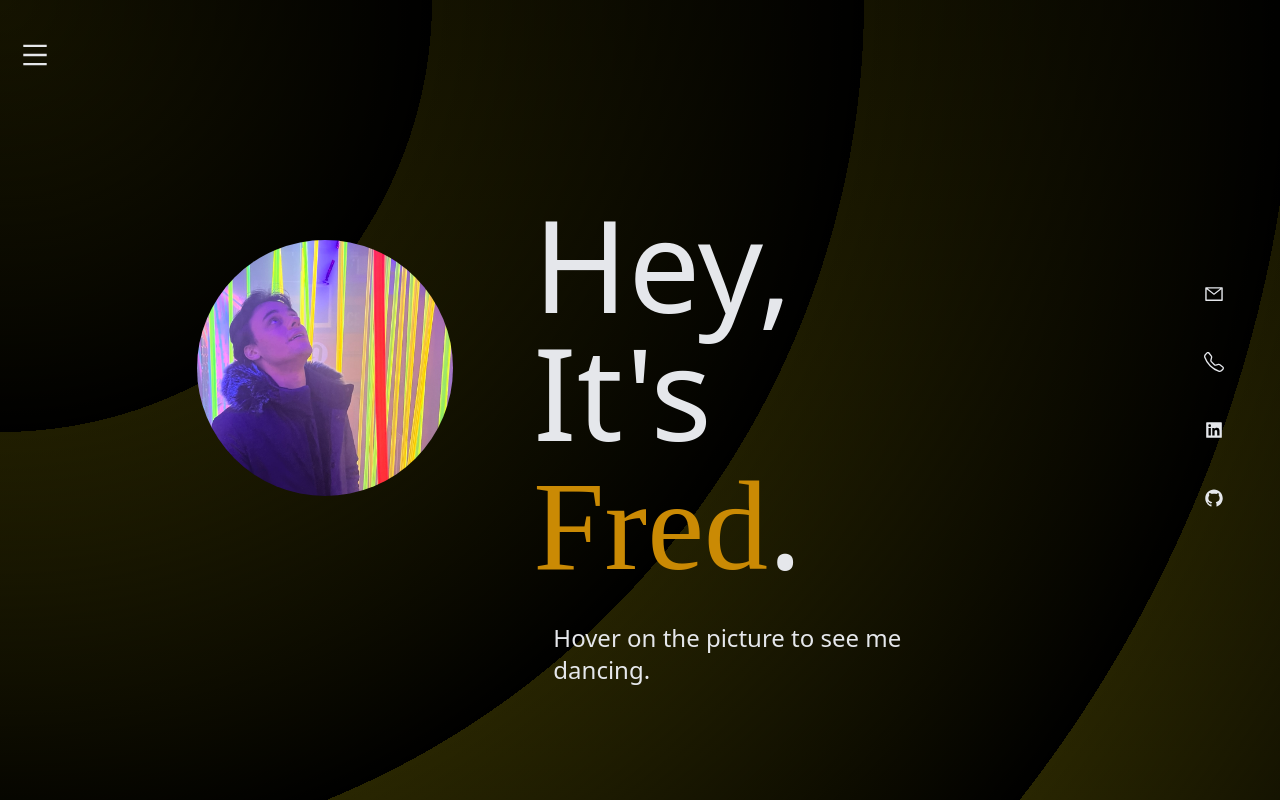
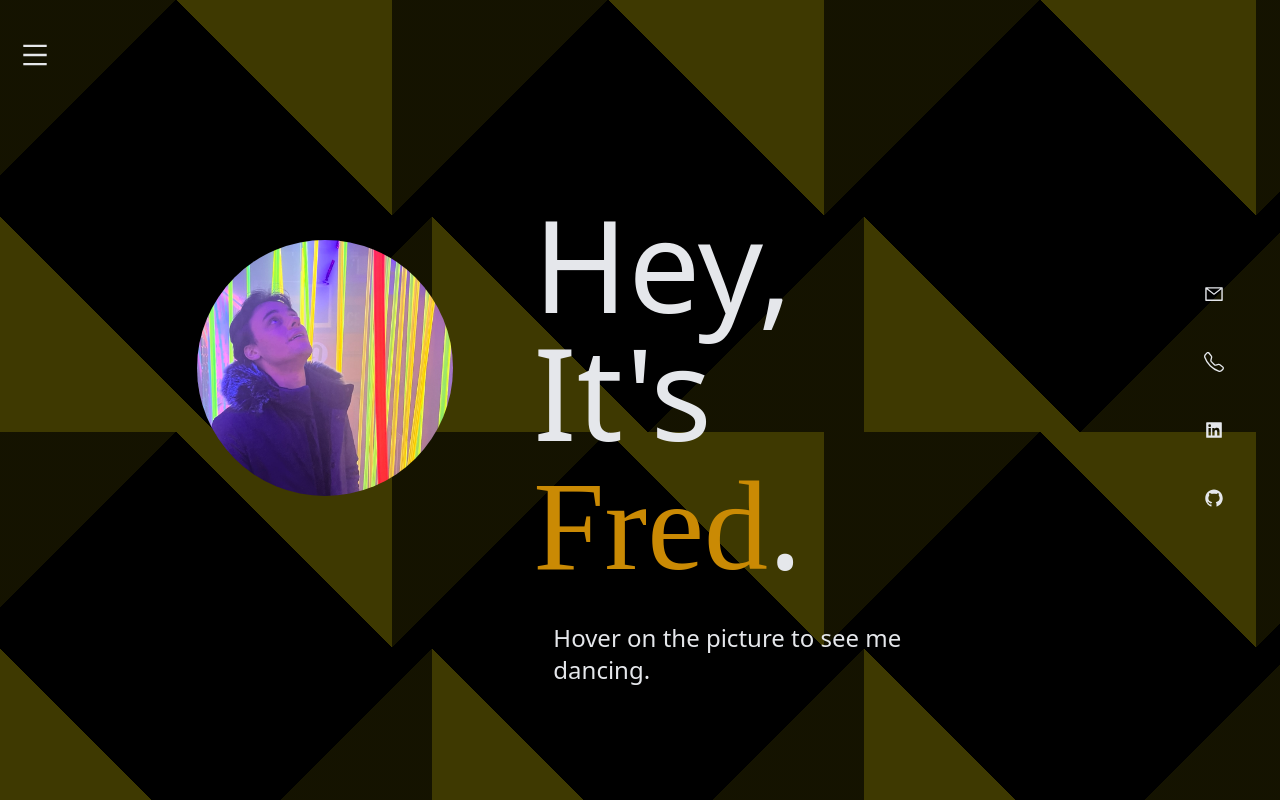
Before and after one commit to Romanief/itsFred, a Next.js app: page / in a window 1280 px wide. Built offline with nearby package versions, Linux system fonts and the light colour scheme.

Commit message:
Changed background

```diff
--- a/src/pages/index.tsx
+++ b/src/pages/index.tsx
@@ -18,7 +18,7 @@ export default function Home() {
       document.documentElement
     ).getPropertyValue("--gradient-size")
 
-    if (parseInt(currentValue) === 900) {
+    if (parseInt(currentValue) === 500) {
       return
     }
 
--- a/src/styles/globals.css
+++ b/src/styles/globals.css
@@ -7,22 +7,27 @@
 }
 
 body {
+  background-color: #000000;
+  opacity: 1;
+  background: linear-gradient(135deg, #3e390155 25%, transparent 25%) -40px 0 / var(
+        --gradient-size
+      ) var(--gradient-size),
+    linear-gradient(225deg, #3e3901 25%, transparent 25%) -40px 0 / var(
+        --gradient-size
+      ) var(--gradient-size),
+    linear-gradient(315deg, #3e390155 25%, transparent 25%) 0px 0 /
+      var(--gradient-size) var(--gradient-size),
+    linear-gradient(45deg, #3e3901 25%, #000000 25%) 0px 0 /
+      var(--gradient-size) var(--gradient-size);
+
   /* background-color: #000000;
-  opacity: 1;
-  background: linear-gradient(135deg, #3e390155 25%, transparent 25%) -40px 0/
-      80px 80px,
-    linear-gradient(225deg, #3e3901 25%, transparent 25%) -40px 0/ 80px 80px,
-    linear-gradient(315deg, #3e390155 25%, transparent 25%) 0px 0/ 80px 80px,
-    linear-gradient(45deg, #3e3901 25%, #000000 25%) 0px 0/ 80px 80px; */
-
-  background-color: #000000;
   opacity: 1;
   background-image: repeating-radial-gradient(
       circle at 0 0,
       transparent 0,
       #000000 var(--gradient-size)
     ),
-    repeating-linear-gradient(#3e390155, #292601);
+    repeating-linear-gradient(#3e390155, #292601); */
 
   @apply text-gray-200;
   overflow-x: hidden;
```
